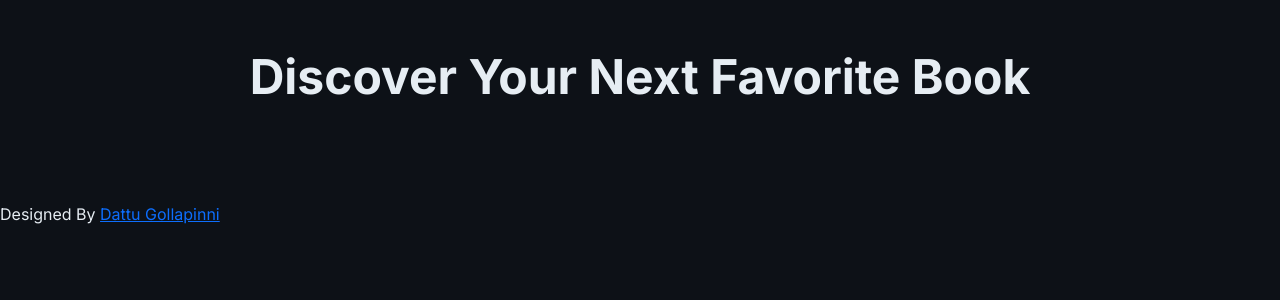
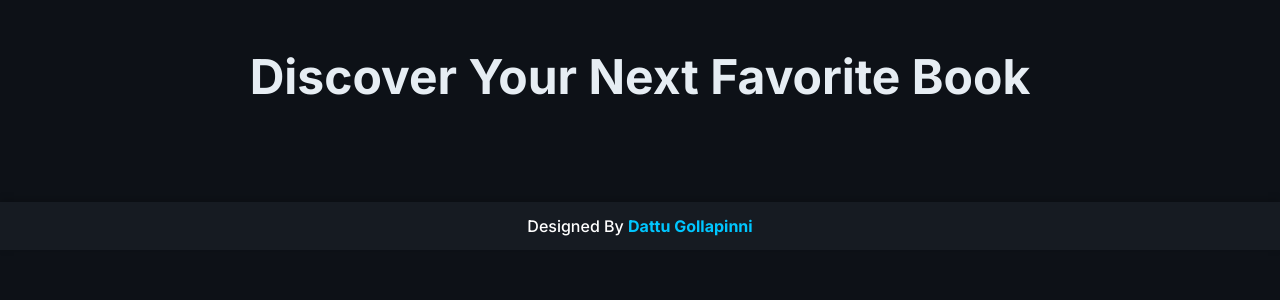
Before and after one commit to dattu20038/Bookify, a Flask app: page / in a window 1280 px wide. Shown: the part 82-382 px from the top of the page. Run offline with Flask 3, Linux system fonts and the light colour scheme; parts of the project's set-up code (start-up, migrations or seed data) failed here and were passed over.

Commit message:
Update index.html

```diff
--- a/templates/index.html
+++ b/templates/index.html
@@ -77,9 +77,14 @@
             margin-top: 30px;
             box-shadow: 0 -2px 8px rgba(0, 0, 0, 0.2);
         }
-        .footer span {
+        .author {
+            text-decoration: none;
             color: #00c6ff;
-            font-weight: 600;
+            font-weight: bold;
+            transition: color 0.3s ease;
+        }
+        .author:hover {
+            color: #007bff;
         }
     </style>
 </head>
@@ -120,7 +125,7 @@
             {% endfor %}
         </div>
     </div>
-    <footer>
+    <footer class="footer">
         Designed By
         <a href="https://github.com/dattu20038" class="author" target="_blank">Dattu Gollapinni</a>
     </footer>
```
